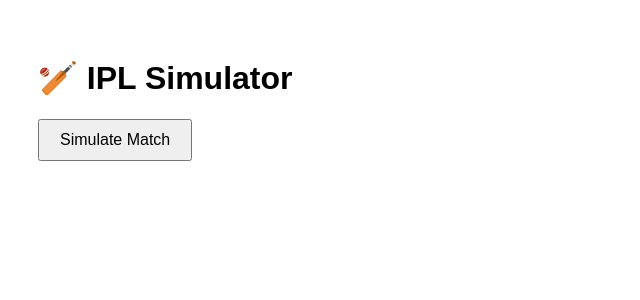
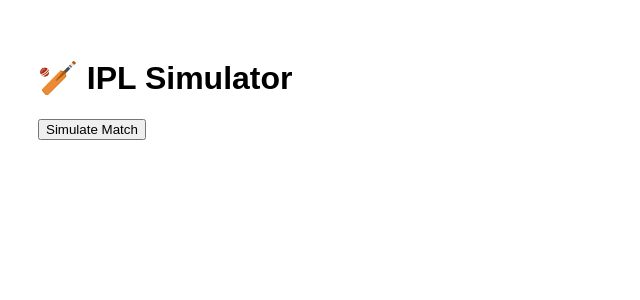
Before and after one commit to Vishal091/ipl-simulator, a Next.js app in the folder frontend/: page / in a window 1280 px wide. Shown: the top 300 px of the page, without its empty margins (0-640 px from the left). Built offline with nearby package versions, Linux system fonts and the light colour scheme.

Commit message:
Update index.js

```diff
--- a/frontend/pages/index.js
+++ b/frontend/pages/index.js
@@ -10,34 +10,39 @@ export default function Home() {
 
       const res = await fetch(
         "https://ipl-simulator-tb8n.onrender.com/simulate",
-        {
-          method: "POST"
-        }
+        { method: "POST" }
       );
 
       const data = await res.json();
       setResult(data);
     } catch (err) {
-      console.error(err);
-      alert("Error connecting to backend");
+      alert("Backend error");
     } finally {
       setLoading(false);
     }
+  };
+
+  const copyResult = () => {
+    if (!result) return;
+
+    const text = `
+${result.team1}: ${result.score1}
+${result.team2}: ${result.score2}
+
+Winner: ${result.winner}
+${result.match_type}
+${result.tag}
+    `;
+
+    navigator.clipboard.writeText(text);
+    alert("Copied! Share it 🔥");
   };
 
   return (
     <div style={{ padding: 30, fontFamily: "Arial" }}>
       <h1>🏏 IPL Simulator</h1>
 
-      <button
-        onClick={simulateMatch}
-        disabled={loading}
-        style={{
-          padding: "10px 20px",
-          fontSize: "16px",
-          cursor: "pointer"
-        }}
-      >
+      <button onClick={simulateMatch} disabled={loading}>
         {loading ? "Simulating..." : "Simulate Match"}
       </button>
 
@@ -45,26 +50,26 @@ export default function Home() {
         <div style={{ marginTop: 30 }}>
           <h2>Result</h2>
 
-          <p>
-            {result.team1}: <b>{result.score1}</b>
-          </p>
-          <p>
-            {result.team2}: <b>{result.score2}</b>
-          </p>
+          <p>{result.team1}: <b>{result.score1}</b></p>
+          <p>{result.team2}: <b>{result.score2}</b></p>
 
           <h3>🏆 Winner: {result.winner}</h3>
 
-          <p>
-            <b>Venue:</b> {result.venue}
-          </p>
+          <p><b>Venue:</b> {result.venue}</p>
 
           <h3>{result.summary}</h3>
 
+          <h2>{result.match_type}</h2>
+          <p>{result.tag}</p>
+
           <h3>🔥 Key Moments</h3>
-          {result.commentary &&
-            result.commentary.map((line, index) => (
-              <p key={index}>• {line}</p>
-            ))}
+          {result.commentary.map((line, i) => (
+            <p key={i}>• {line}</p>
+          ))}
+
+          <button onClick={copyResult} style={{ marginTop: 20 }}>
+            📋 Copy Result
+          </button>
         </div>
       )}
     </div>
```
